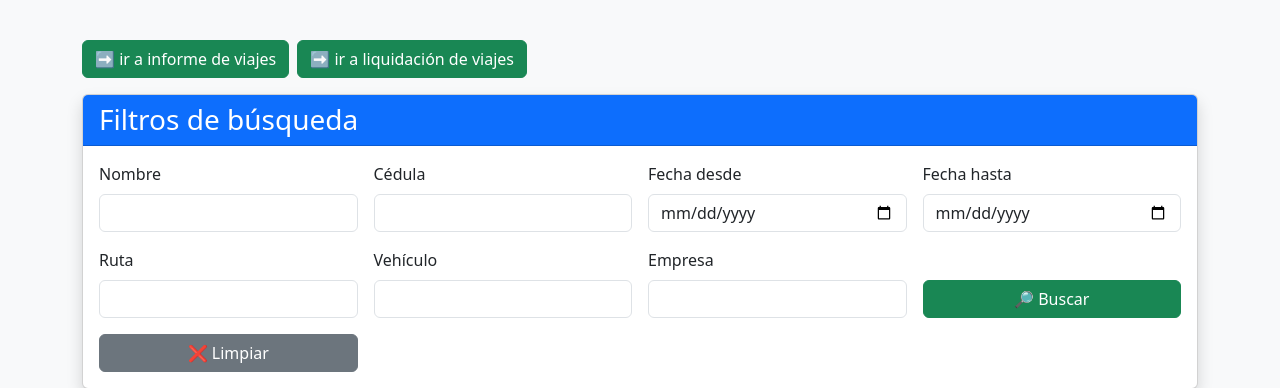
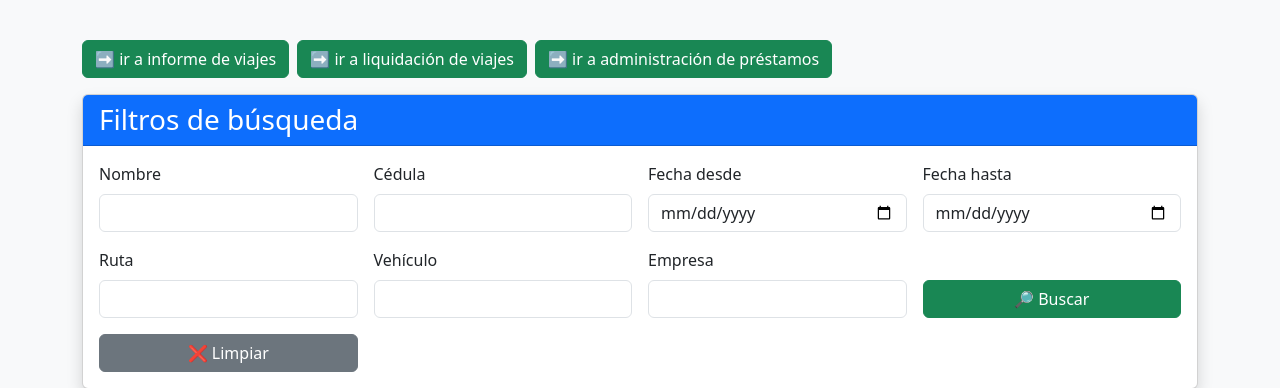
Before and after one commit to kevinboco/tele, a PHP site: page /index2.php in a window 1280 px wide. Shown: the part 56-444 px from the top of the page. Run offline with PHP 8.4, Linux system fonts and the light colour scheme; data that the repository does not hold is empty.

Commit message:
funcional todo

```diff
--- a/index2.php
+++ b/index2.php
@@ -16,6 +16,8 @@
        class="btn btn-success">➡️ ir a informe de viajes</a>
     <a href="https://asociacion.asociaciondetransportistaszonanorte.io/tele/liquidacion.php"
        class="btn btn-success">➡️ ir a liquidación de viajes</a>
+    <a href="https://asociacion.asociaciondetransportistaszonanorte.io/tele/admin_prestamos.php"
+       class="btn btn-success">➡️ ir a administración de préstamos</a>
   </div>
 
   <!-- Filtros -->
```
